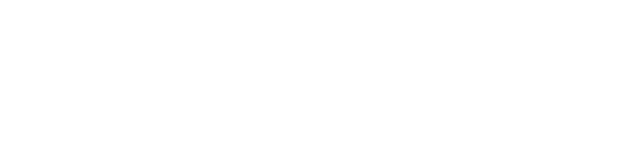
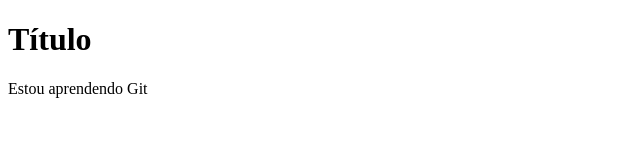
Before and after one commit to Isaacfc21/Tutorial_git, a plain HTML site: page index.html in a window 1280 px wide. Shown: the whole page, without its empty margins (0-640 px from the left). Drawn offline with Linux system fonts and the light colour scheme.

Commit message:
Modificação

```diff
--- a/index.html
+++ b/index.html
@@ -6,6 +6,7 @@
     <title>Tutorial de Git</title>
 </head>
 <body>
-
+    <h1>Título</h1>
+    <p>Estou aprendendo Git</p>
 </body>
 </html>
```
